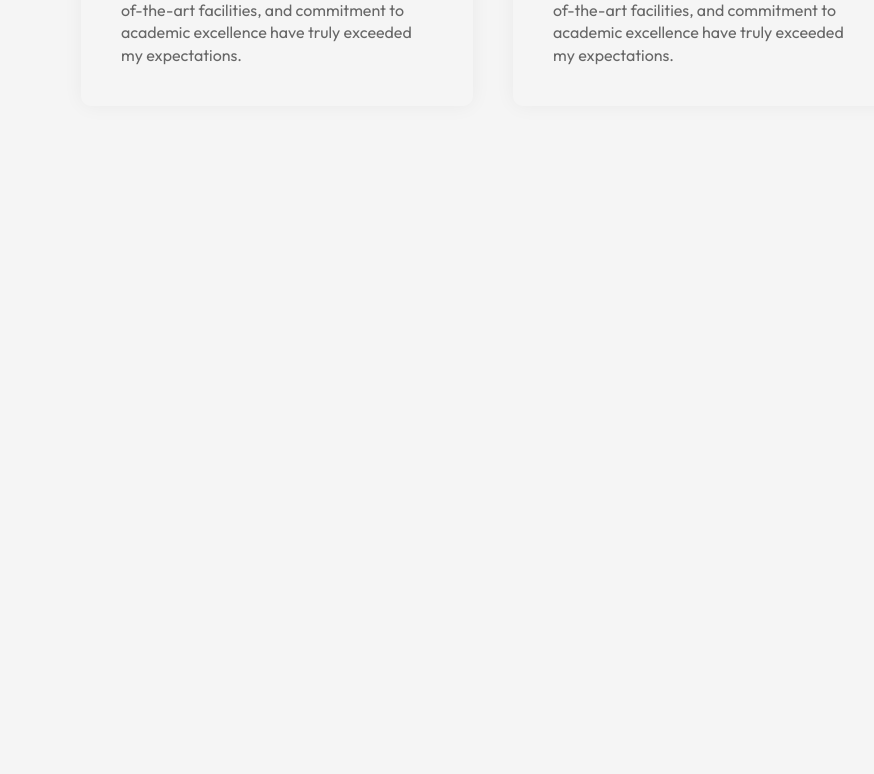
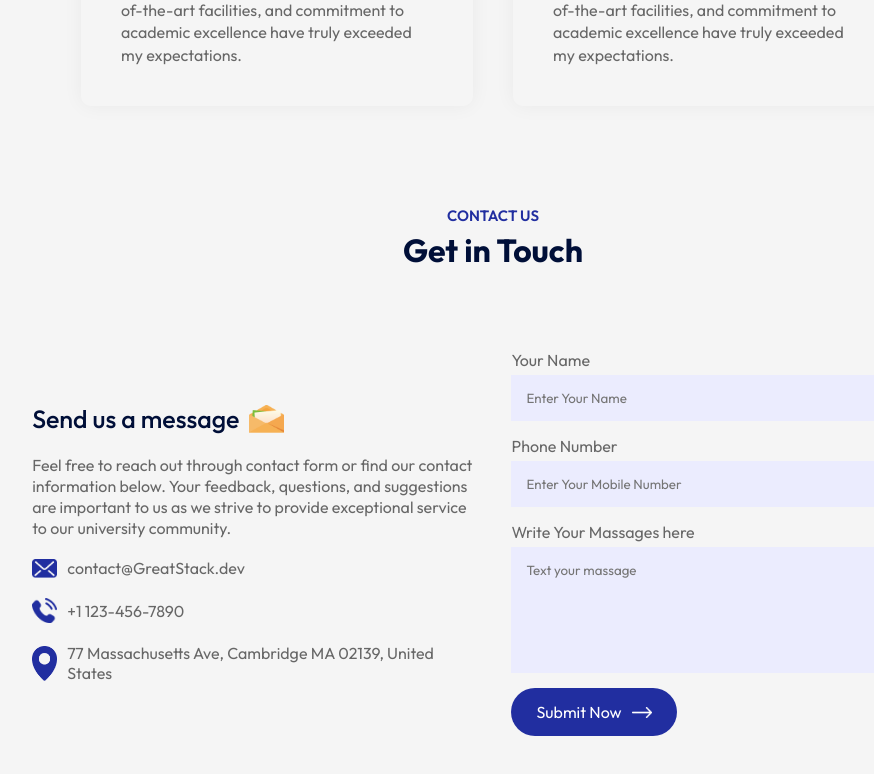
Before and after one commit to sacreations/EDU-site-test, a React (Vite) app: page / in a window 1280 px wide. Shown: the part 2810-3584 px from the top of the page, without its empty margins (147-1021 px from the left). Before the commit the page ends 3016 px from the top, so only its background shows below. Built offline with nearby package versions, Linux system fonts and the light colour scheme.

Commit message:
13.Contact-Section-Created.

```diff
--- a/src/App.jsx
+++ b/src/App.jsx
@@ -6,6 +6,7 @@
 import About from "./components/About/About.jsx";
 import Campus from "./components/Campus/Campus.jsx";
 import Testimonials from "./components/Testimonials/Testimonials.jsx";
+import Contact from "./components/contact/Contact.jsx";
 
 const App = () => {
   return (
@@ -20,6 +21,8 @@
         <Campus />
         <Title subtitle="TESTIMONIALS" title="what student says" />
         <Testimonials />
+        <Title subtitle="Contact Us" title="Get in Touch" />
+        <Contact />
       </div>
     </div>
   );
--- /dev/null
+++ b/src/components/contact/Contact.css
@@ -0,0 +1,51 @@
+.contact{
+    margin: 80px auto;
+    max-width: 90%;
+    display: flex;
+    align-items: center;
+    justify-content: space-between;
+}
+.contact-col{
+    flex-basis: 48%;
+    color: #676767;
+}
+.contact-col h3 {
+    color: #000F38;
+    font-weight: 500;
+    font-size: 25px;
+    display: flex;
+    align-items: center;
+    margin-bottom: 20px;
+}
+.contact-col h3 img{
+    width: 35px;
+    margin-left: 10px;
+}
+.contact-col p {
+    max-width: 450px;
+    line-height: 1.3;
+}
+.contact-col ul li {
+    display: flex;
+    align-items: center;
+    margin: 20px 0;
+}
+.contact-col ul li img{
+    width: 25px;
+    margin-right: 10px;
+}
+.contact form input, .contact form textarea{
+    display: block;
+    width: 100%;
+    background: #EBECFE;
+    padding: 15px;
+    border:0;
+    outline: 0;
+    margin-bottom: 15px;
+    margin-top: 5px;
+    resize: none;
+}
+.contact-col span{
+    display: block;
+    margin: 20px 0;
+}
--- /dev/null
+++ b/src/components/contact/Contact.jsx
@@ -0,0 +1,95 @@
+import React from "react";
+import "../contact/Contact.css";
+import msg_icon from "../../assets/msg-icon.png";
+import mail_icon from "../../assets/mail-icon.png";
+import phone_icon from "../../assets/phone-icon.png";
+import location_icon from "../../assets/location-icon.png";
+import white_arrow from "../../assets/white-arrow.png";
+
+const Contact = () => {
+  const [result, setResult] = React.useState("");
+
+  const onSubmit = async (event) => {
+    event.preventDefault();
+    setResult("Sending....");
+    const formData = new FormData(event.target);
+
+    formData.append("access_key", "f4fb6251-486e-4292-92ee-d024eec9ebab");
+
+    const response = await fetch("https://api.web3forms.com/submit", {
+      method: "POST",
+      body: formData,
+    });
+
+    const data = await response.json();
+
+    if (data.success) {
+      setResult("Form Submitted Successfully");
+      event.target.reset();
+    } else {
+      console.log("Error", data);
+      setResult(data.message);
+    }
+  };
+
+  return (
+    <div className="contact">
+      <div className="contact-col">
+        <h3>
+          Send us a message <img src={msg_icon} alt="msg-icon" />
+        </h3>
+        <p>
+          Feel free to reach out through contact form or find our contact
+          information below. Your feedback, questions, and suggestions are
+          important to us as we strive to provide exceptional service to our
+          university community.
+        </p>
+        <ul>
+          <li>
+            <img src={mail_icon} alt="mail-icon" />
+            contact@GreatStack.dev
+          </li>
+          <li>
+            <img src={phone_icon} alt="phone-icon" />
+            +1 123-456-7890
+          </li>
+          <li>
+            <img src={location_icon} alt="location-icon" />
+            77 Massachusetts Ave, Cambridge MA 02139, United States
+          </li>
+        </ul>
+      </div>
+      <div className="contact-col">
+        <form onSubmit={onSubmit}>
+          <label>Your Name</label>
+          <input
+            type="text"
+            name="name"
+            placeholder="Enter Your Name"
+            required
+          />
+          <label>Phone Number</label>
+          <input
+            type="tel"
+            name="phone"
+            placeholder="Enter Your Mobile Number"
+            required
+          />
+          <label>Write Your Massages here</label>
+          <textarea
+            name="massage"
+            rows="6"
+            placeholder="Text your massage"
+            required
+          ></textarea>
+          <button type="submit" className="btn dark-btn">
+            Submit Now <img src={white_arrow} alt="" />
+          </button>
+        </form>
+        <span>{result}</span>
+      </div>
+    </div>
+  );
+};
+
+export default Contact;
```
